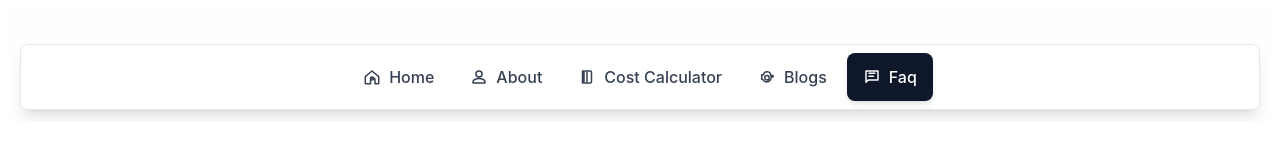
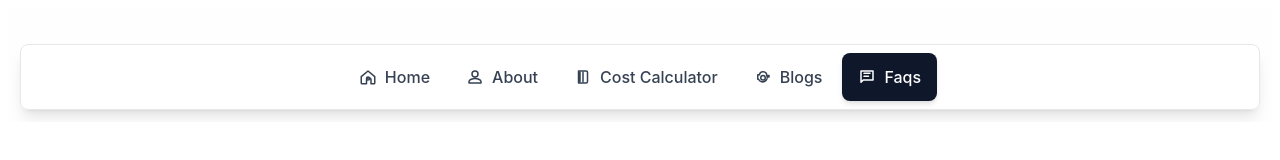
Before and after one commit to 09liweis/dashboard, a Next.js app: page /faq in a window 1280 px wide. Shown: the top 160 px of the page. Built offline with nearby package versions, Linux system fonts and the light colour scheme.

Commit message:
remove translation

```diff
--- a/AppContext.js
+++ /dev/null
@@ -1,5 +0,0 @@
-import React from 'react';
-
-const AppContext = React.createContext();
-
-export default AppContext;
--- a/components/Header.tsx
+++ b/components/Header.tsx
@@ -1,27 +1,22 @@
 import Link from "next/link";
 import { useState } from "react";
-import { getTranslate } from "../helpers";
 import Icon from "./Icon";
 
 const NAV_LINKS = [
   { tl: "Home", url: "/", icon: "house-user" },
   { tl: "About", url: "/resume", icon: "user" },
   { tl: 'Cost Calculator', url: '/calculator', icon: 'book' },
-  // { tl: "knowledges", url: "/knowledges", icon: "book" },
-  // { tl: "Expenses", url: "/expenses", icon: "piggy-bank" },
   { tl: "Blogs", url: "/blogs", icon: "piggy-bank" },
-  { tl: "Faq", url: "/faq", icon: "comments" },
+  { tl: "Faqs", url: "/faq", icon: "comments" },
 ];
 
 function NavItem({
   nav,
   pathname,
-  lang,
   onClick,
 }: {
   nav: (typeof NAV_LINKS)[0];
   pathname: String;
-  lang: String;
   onClick?: () => void;
   index: number;
 }) {
@@ -43,7 +38,7 @@ function NavItem({
         <div className="flex items-center gap-2">
           <Icon name={nav.icon} classNames="text-lg" />
           <span className="font-medium text-sm md:text-base">
-            {getTranslate(lang, nav.tl)}
+            {nav.tl}
           </span>
         </div>
         <div className="absolute inset-0 bg-gray-900/0 group-hover:bg-gray-100 rounded-lg transition-all duration-300 -z-10"></div>
@@ -55,12 +50,10 @@ function NavItem({
 function MobileMenuItem({
   nav,
   pathname,
-  lang,
   onClick,
 }: {
   nav: (typeof NAV_LINKS)[0];
   pathname: String;
-  lang: String;
   onClick: () => void;
   index: number;
 }) {
@@ -79,7 +72,7 @@ function MobileMenuItem({
           }`}
         >
           <Icon name={nav.icon} classNames="text-2xl" />
-          <span>{getTranslate(lang, nav.tl)}</span>
+          <span>{nav.tl}</span>
         </button>
       </Link>
     </div>
@@ -88,10 +81,8 @@ function MobileMenuItem({
 
 export default function Header({
   router,
-  lang,
 }: {
   router: { pathname: String };
-  lang: String;
 }) {
   const pathname = router.pathname;
   const [menuOpen, setMenuOpen] = useState(false);
@@ -123,7 +114,6 @@ export default function Header({
                 key={nav.url}
                 nav={nav}
                 pathname={pathname}
-                lang={lang}
                 index={index}
               />
             ))}
@@ -161,7 +151,6 @@ export default function Header({
                       key={nav.url}
                       nav={nav}
                       pathname={pathname}
-                      lang={lang}
                       onClick={() => setMenuOpen(false)}
                       index={index}
                     />
--- a/helpers/index.js
+++ /dev/null
@@ -1,47 +0,0 @@
-export const LANGUAGES = {
-  en: {
-    home: 'Home',
-    login: 'Login',
-    logout: 'Log Out',
-    addNew: 'Add New',
-    subscription: 'Subscription',
-    comments: 'Comments',
-    blogs: 'Blogs',
-    faq: 'FAQ',
-    updating: 'Updating',
-    update: 'Update',
-    lost: 'Are you lost?',
-    videos: 'Videos',
-  },
-  zh: {
-    home: '页面',
-    Resume: '简历',
-    videos: 'Vlog',
-    logout: '登出',
-    total: '总计',
-    addNew: '添加',
-    subscription: '订阅',
-    comments: '评论',
-    blogs: '博客',
-    faq: '问答',
-    updating: '更新中',
-    update: '更新',
-    lost: '你迷路了吗?',
-    login: '登录'
-  },
-};
-
-export function getLanguageKeys() {
-  return [
-    { k: 'en', v: 'English' },
-    { k: 'zh', v: '中文' },
-  ];
-}
-
-export function getLanguages(lang) {
-  return LANGUAGES[lang];
-}
-
-export function getTranslate(lang, key) {
-  return lang[key] || key;
-}
--- a/next.config.js
+++ b/next.config.js
@@ -2,12 +2,6 @@
 const nextConfig = {
   reactStrictMode: true,
   swcMinify: true,
-
-  // i18n for multilingual support
-  i18n: {
-    locales: ["en", "zh"],
-    defaultLocale: "en",
-  },
 
   // Headers for security and SEO
   async headers() {
--- a/pages/404.tsx
+++ b/pages/404.tsx
@@ -1,12 +1,8 @@
 import type { AppProps } from 'next/app';
 import Image from 'next/image';
-import { useContext } from 'react';
 import Link from 'next/link';
-import AppContext from '../AppContext';
-import { getTranslate } from '../helpers';
 
 export default function ErrorPage({ Component }: AppProps) {
-  const { lang } = useContext(AppContext);
   return (
     <section className="min-h-screen flex items-center justify-center bg-gradient-to-br from-blue-50 via-white to-gray-50 relative overflow-hidden">
       <div className="absolute top-0 left-0 w-96 h-96 bg-blue-400/10 rounded-full blur-3xl -translate-x-48 -translate-y-48"></div>
@@ -24,7 +20,7 @@ export default function ErrorPage({ Component }: AppProps) {
         </div>
 
         <h1 className="text-3xl md:text-4xl font-bold text-gray-800 mb-4">
-          {getTranslate(lang, 'lost')}
+          Are you lost?
         </h1>
 
         <p className="text-lg text-gray-600 mb-8 max-w-md mx-auto">
@@ -34,7 +30,7 @@ export default function ErrorPage({ Component }: AppProps) {
         <div>
           <Link href="/">
             <button className="px-8 py-3 bg-gradient-to-r from-blue-600 to-blue-700 text-white rounded-lg font-medium hover:from-blue-700 hover:to-blue-800 transition-all shadow-lg hover:shadow-xl hover:scale-105 active:scale-95 cursor-pointer">
-              {getTranslate(lang, 'home')}
+              Home
             </button>
           </Link>
         </div>
--- a/pages/_app.tsx
+++ b/pages/_app.tsx
@@ -3,10 +3,8 @@ import '../styles/globals.css';
 import Head from 'next/head';
 import { Router, useRouter } from 'next/router';
 import type { AppProps } from 'next/app';
-import AppContext from '../AppContext';
 import Header from '../components/Header';
 import { useState, useEffect } from 'react';
-import { getLanguages } from '../helpers';
 import LoadingSkeleton from '@/components/LoadingSkeleton';
 
 const getPageTitle = (pageProps: any) => {
@@ -15,7 +13,6 @@ const getPageTitle = (pageProps: any) => {
 };
 
 function MyApp({ Component, pageProps }: AppProps) {
-  const [lang, setLang] = useState(getLanguages('en'));
   const [loading, setLoading] = useState(false);
 
   Router.events.on('routeChangeStart', () => {
@@ -44,10 +41,6 @@ function MyApp({ Component, pageProps }: AppProps) {
     }
   }, []);
 
-  useEffect(() => {
-    setLang(getLanguages(router.locale));
-  }, [router.locale]);
-
   return (
     <>
       <Head>
@@ -57,22 +50,13 @@ function MyApp({ Component, pageProps }: AppProps) {
         <meta name="viewport" content="width=device-width, initial-scale=1.0, maximum-scale=1.0, user-scalable=no" />
         <link rel="icon" href="/favicon.ico" />
       </Head>
-      <AppContext.Provider
-        value={{
-          lang,
-        }}
-      >
       <main className="p-2">
-          <Header
-            lang={lang}
-            router={router}
-          />
+        <Header router={router} />
         <section className="bg-card mt-2 p-2 rounded-sm">
           {loading ? <LoadingSkeleton /> : <Component {...pageProps} />}
         </section>
         <Analytics />
       </main>
-      </AppContext.Provider>
     </>
   );
 }
--- a/pages/api/sitemap.xml.ts
+++ b/pages/api/sitemap.xml.ts
@@ -10,7 +10,6 @@ const STATIC_PAGES = [
   { url: '/blogs', changefreq: 'weekly', priority: 0.8 },
   { url: '/faq', changefreq: 'monthly', priority: 0.7 },
   { url: '/calculator', changefreq: 'daily', priority: 0.6 },
-  // { url: '/expenses', changefreq: 'daily', priority: 0.6 },
 ];
 
 function generateSiteMap(dynamicPaths: { path: string; lastmod: string }[] = []) {
```
Lines whose indentation alone changed are shown as unchanged.
